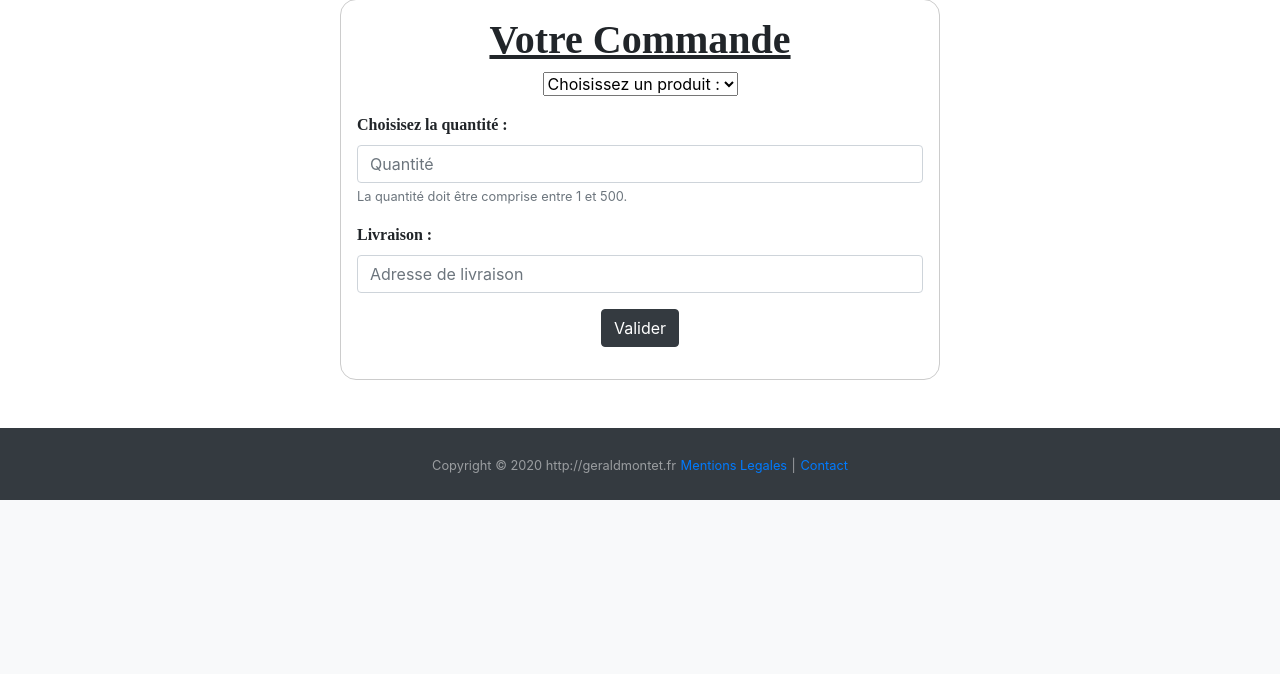
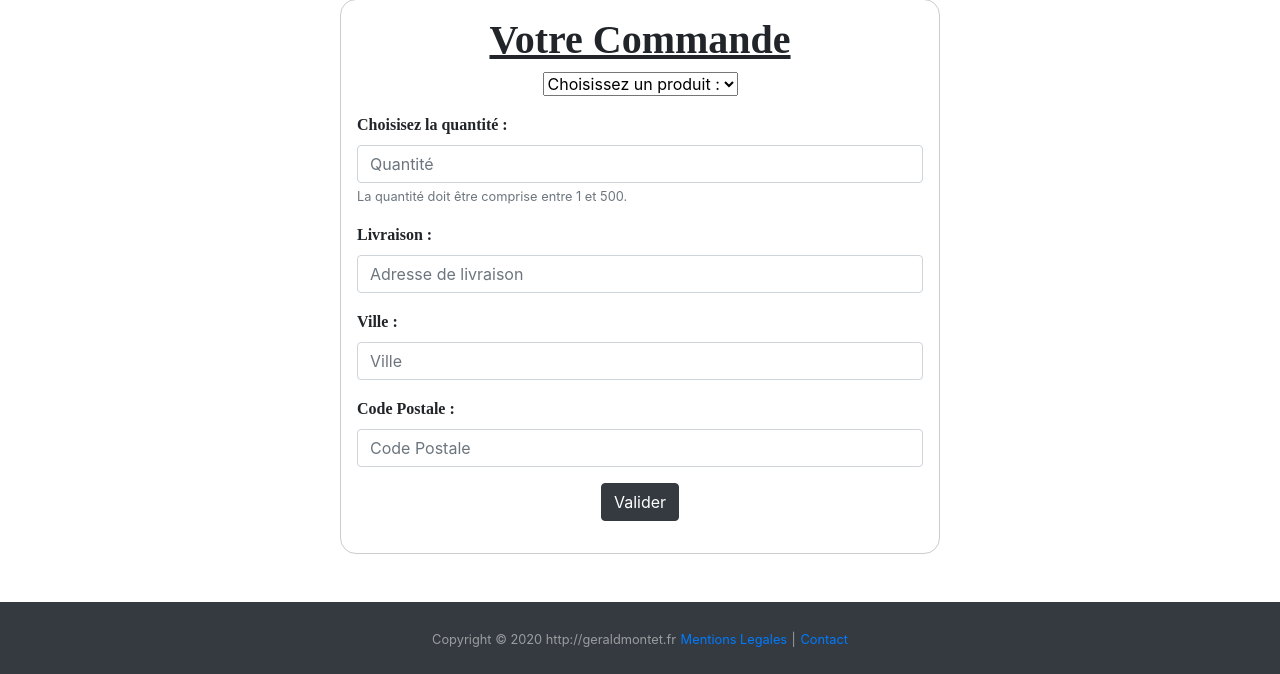
Before and after one commit to Toxylemarabout/substitution, a PHP site: page /Order.php in a window 1280 px wide. Shown: the part 419-1093 px from the top of the page. Before the commit the page ends 919 px from the top, so only its background shows below. Run offline with PHP 8.4, Linux system fonts and the light colour scheme; the visitor is signed in with stand-in values (Sample User, id 1); data that the repository does not hold is empty.

Commit message:
Update Order

```diff
--- a/Order.php
+++ b/Order.php
@@ -91,6 +91,14 @@
 		<label class="font-formulaire"><B>Livraison : </B></label>
 		<input class="form-control" name="livraison" type="text" id="livraison" placeholder="Adresse de livraison" size="30">
 	</div>
+	<div class="form-group">
+		<label class="font-formulaire"><B>Ville : </B></label>
+		<input class="form-control" name="livraison" type="text" id="livraison" placeholder="Ville" size="15">
+	</div>
+	<div class="form-group">
+		<label class="font-formulaire"><B>Code Postale : </B></label>
+		<input class="form-control" name="livraison" type="text" id="livraison" placeholder="Code Postale" size="5">
+	</div>
 	<div class="form-group text-center">
 		<input class="btn btn-dark" name="envoi" type="submit" value="Valider" id="valider"  onclick="myFunction()">
 	</div>
--- a/ajoutUtilisateur.php
+++ b/ajoutUtilisateur.php
@@ -20,9 +20,9 @@
 
             <section>
 
-                <div id="container" >
+                <div class="container" >
 
-                    <div id="wrapper">
+
 
 
 
@@ -57,7 +57,7 @@
                                 </form>
                              </div>
 
-                    </div>
+
                 </div>
             </section>
         </div> ';
```
Also changed, not shown: img/fleche.png (deleted), img/livraison3.png (deleted).
